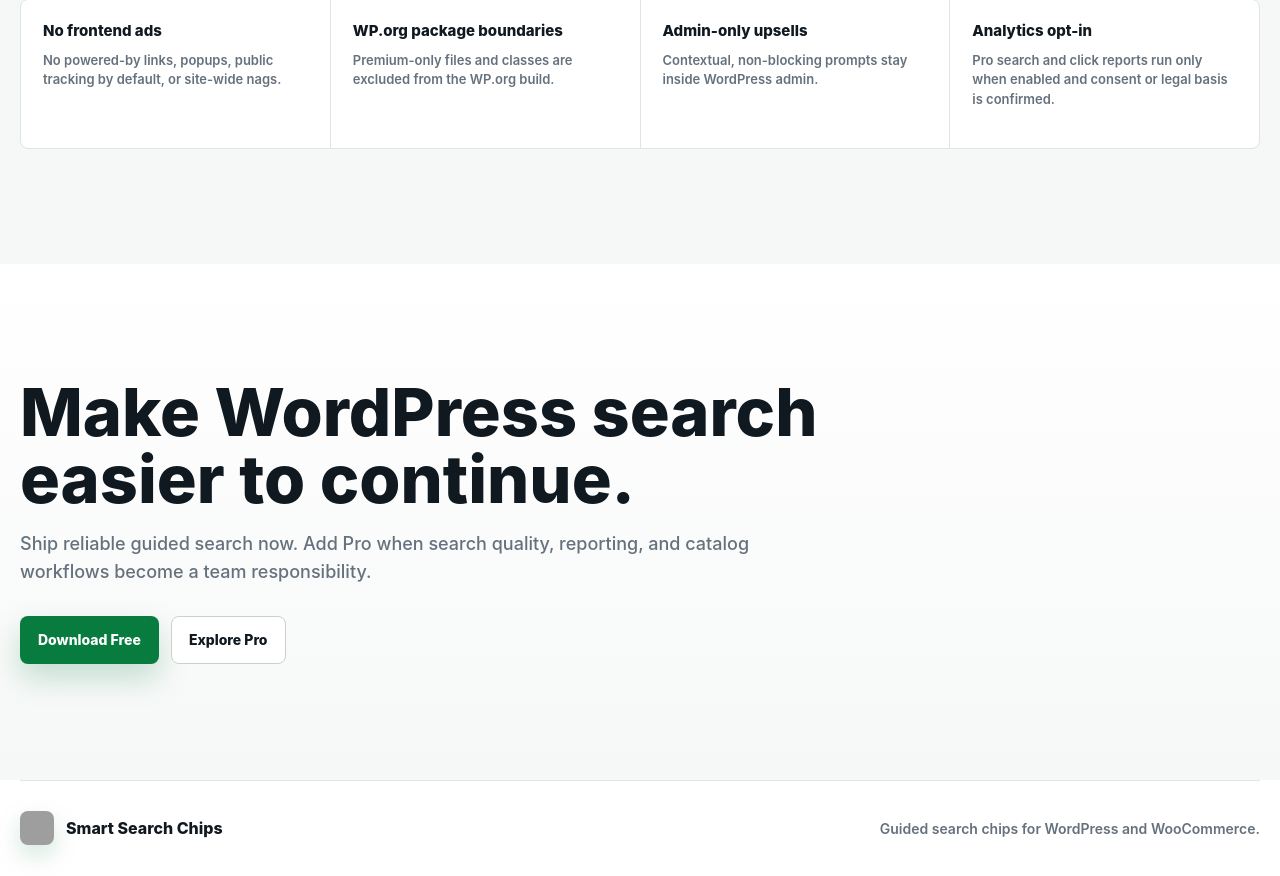
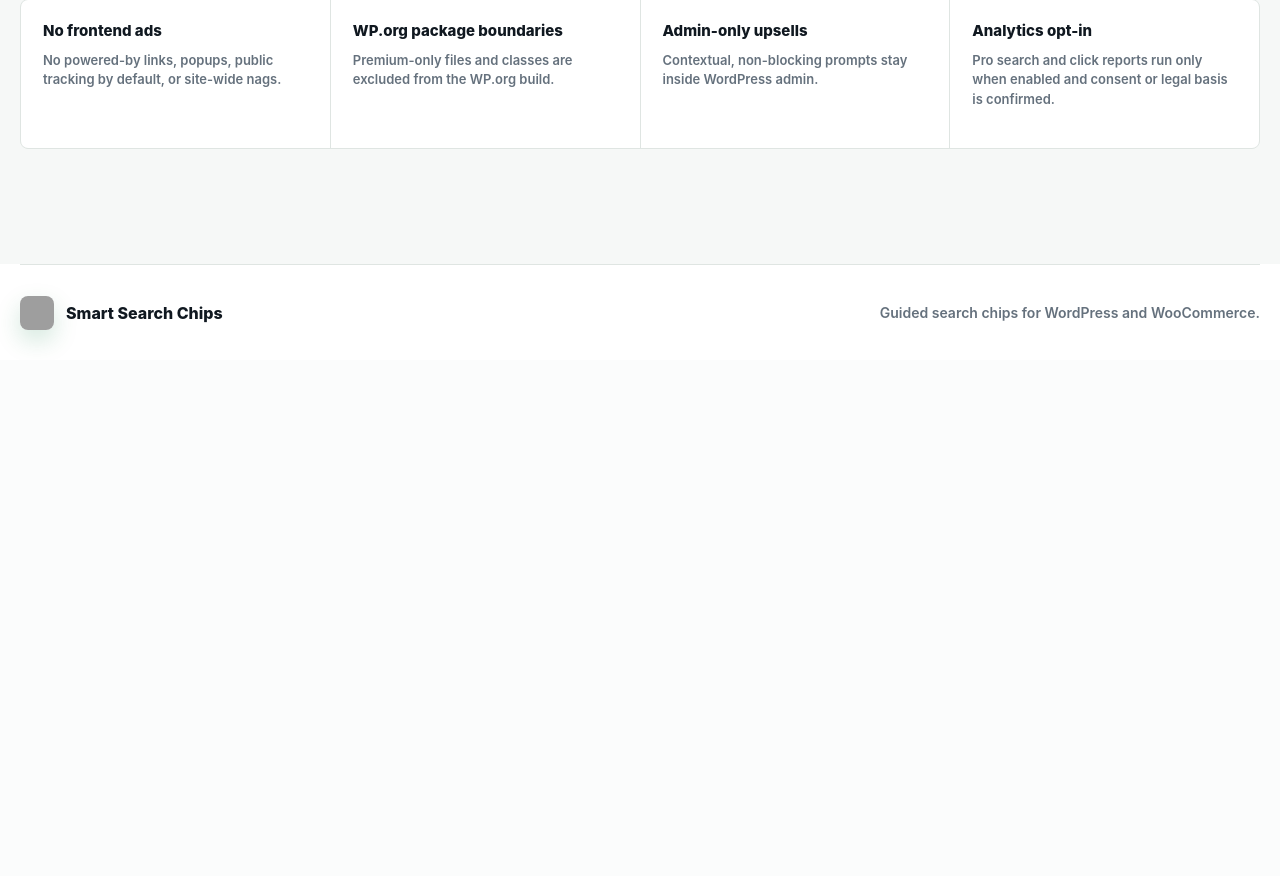
Before and after one commit to JanBartos6/smart-search-chips, a PHP site: page / in a window 1280 px wide. Shown: the part 4670-5546 px from the top of the page. After the commit the page ends 5012 px from the top, so only its background shows below. Run offline with PHP 8.4, Linux system fonts and the light colour scheme; grey boxes are pictures that could not be loaded.

Commit message:
Remove launch closing CTA

```diff
--- a/marketing/launch-site/index.html
+++ b/marketing/launch-site/index.html
@@ -5,7 +5,7 @@
   <meta name="viewport" content="width=device-width, initial-scale=1">
   <meta name="description" content="Smart Search Chips adds a reliable search shortcode and block, guided filter chips, local indexing, diagnostics, and optional Pro workflows to WordPress search results.">
   <title>Smart Search Chips - Guided WordPress Search</title>
-  <link rel="stylesheet" href="./styles.css?v=analytics-tab-model-v5">
+  <link rel="stylesheet" href="./styles.css?v=analytics-tab-model-v6">
 </head>
 <body>
   <div class="scroll-progress" aria-hidden="true"></div>
@@ -621,18 +621,6 @@
       </div>
     </section>
 
-    <section class="closing-section" aria-labelledby="closing-title">
-      <div class="closing-inner reveal">
-        <h2 id="closing-title">Make WordPress search easier to continue.</h2>
-        <p>
-          Ship reliable guided search now. Add Pro when search quality, reporting, and catalog workflows become a team responsibility.
-        </p>
-        <div class="hero-actions">
-          <a class="button primary" href="../../build/smart-search-chips-wporg.zip" download>Download Free</a>
-          <a class="button secondary" href="#features">Explore Pro</a>
-        </div>
-      </div>
-    </section>
   </main>
 
   <footer class="site-footer">
@@ -643,6 +631,6 @@
     <p>Guided search chips for WordPress and WooCommerce.</p>
   </footer>
 
-  <script src="./app.js?v=analytics-tab-model-v5" defer></script>
+  <script src="./app.js?v=analytics-tab-model-v6" defer></script>
 </body>
 </html>
--- a/marketing/launch-site/styles.css
+++ b/marketing/launch-site/styles.css
@@ -222,8 +222,7 @@ code {
 }
 
 .hero h1,
-.section-intro h2,
-.closing-inner h2 {
+.section-intro h2 {
   margin: 0;
   color: var(--ink);
   font-size: clamp(46px, 5.2vw, 76px);
@@ -876,15 +875,13 @@ code {
   margin: 0 auto 36px;
 }
 
-.section-intro h2,
-.closing-inner h2 {
+.section-intro h2 {
   max-width: 820px;
   font-size: clamp(38px, 5.2vw, 68px);
   line-height: 1;
 }
 
 .section-intro p,
-.closing-inner p,
 .price-card p {
   max-width: 760px;
   margin: 17px 0 0;
@@ -2892,18 +2889,6 @@ code {
   font-weight: 580;
 }
 
-.closing-section {
-  scroll-margin-top: 96px;
-  padding: clamp(78px, 9vw, 130px) 0;
-  background:
-    linear-gradient(180deg, #fff, var(--paper-soft));
-}
-
-.closing-inner {
-  width: var(--container);
-  margin: 0 auto;
-}
-
 .site-footer {
   display: flex;
   align-items: center;
@@ -3121,15 +3106,13 @@ code {
 
   .hero h1,
   .capabilities-story h2,
-  .section-intro h2,
-  .closing-inner h2 {
+  .section-intro h2 {
     font-size: clamp(36px, 11vw, 50px);
   }
 
   .hero-copy p,
   .capabilities-story p,
   .section-intro p,
-  .closing-inner p,
   .price-card p {
     font-size: 16px;
   }
```
